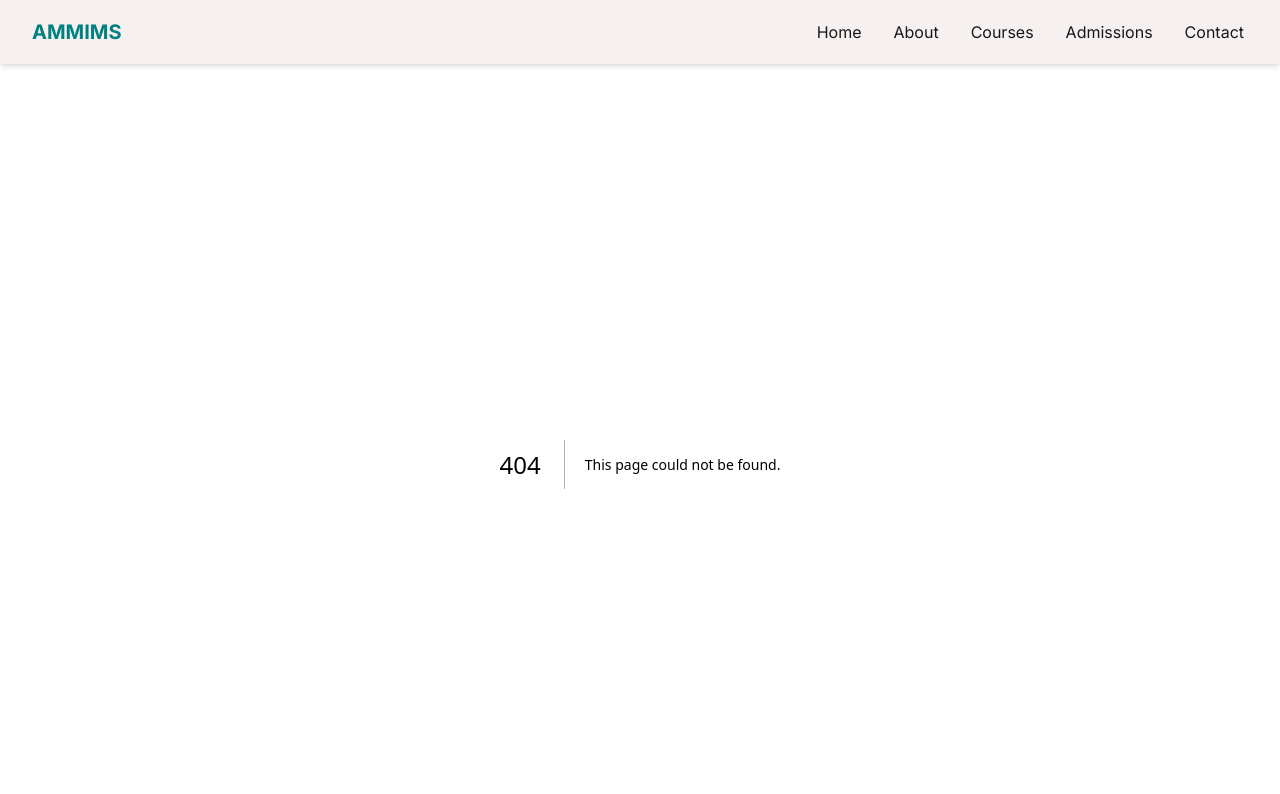
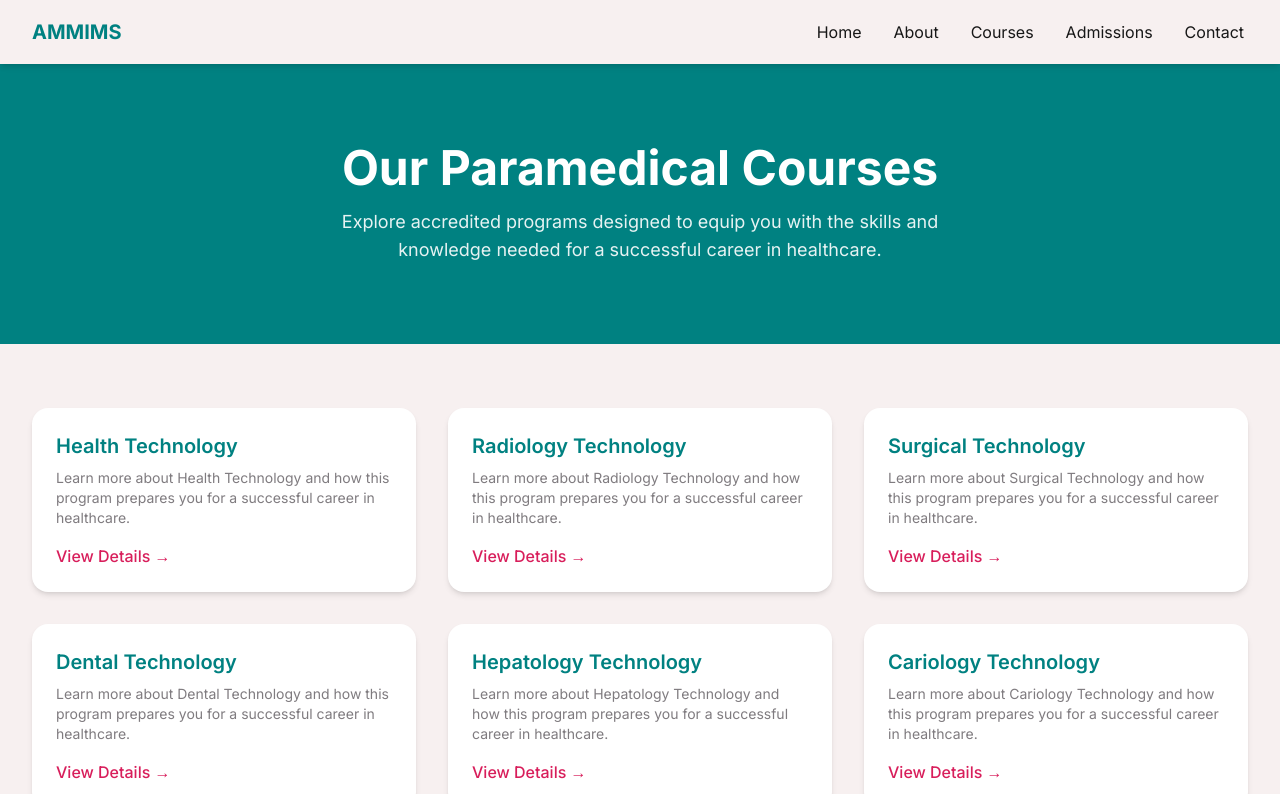
Before and after one commit to asifmanan/ammims-website, a Next.js app: page /courses in a window 1280 px wide. Before the commit this address had no page. Shown: the top 794 px of the page. Built offline with nearby package versions, Linux system fonts and the light colour scheme.

Commit message:
Creates Courses Page and CoursesGrid.

```diff
--- /dev/null
+++ b/src/app/courses/page.tsx
@@ -0,0 +1,24 @@
+import CoursesGrid from "@/components/courses/CoursesGrid";
+
+export const metadata = {
+  title: "Courses | Abdul Manan Memorial Institute of Medical Sciences",
+  description: "Explore the range of paramedical courses offered at AMMIMS.",
+};
+
+export default function CoursesPage() {
+  return (
+    <div>
+      <section className="bg-brand-primary text-white py-20 text-center">
+        <h1 className="text-4xl sm:text-5xl font-bold">
+          Our Paramedical Courses
+        </h1>
+        <p className="mt-4 text-lg text-white/90 max-w-2xl mx-auto">
+          Explore accredited programs designed to equip you with the skills and knowledge
+          needed for a successful career in healthcare.
+        </p>
+      </section>
+
+      <CoursesGrid />
+    </div>
+  );
+}
--- /dev/null
+++ b/src/components/courses/CoursesGrid.tsx
@@ -0,0 +1,40 @@
+import Link from "next/link";
+
+const courses = [
+  { name: "Health Technology", slug: "health-technology" },
+  { name: "Radiology Technology", slug: "radiology-technology" },
+  { name: "Surgical Technology", slug: "surgical-technology" },
+  { name: "Dental Technology", slug: "dental-technology" },
+  { name: "Hepatology Technology", slug: "hepatology-technology" },
+  { name: "Cariology Technology", slug: "cariology-technology" },
+  { name: "Anesthesiology Technology", slug: "anesthesiology-technology" },
+];
+
+export default function CoursesGrid() {
+  return (
+    <section className="py-16 bg-snow">
+      <div className="max-w-7xl mx-auto px-4 sm:px-6 lg:px-8">
+        <div className="grid gap-8 sm:grid-cols-2 lg:grid-cols-3">
+          {courses.map((course) => (
+            <Link
+              key={course.slug}
+              href={`/courses/${course.slug}`}
+              className="block rounded-2xl bg-white p-6 shadow-md hover:shadow-lg hover:scale-[1.02] transition"
+            >
+              <h3 className="text-xl font-semibold text-brand-primary">
+                {course.name}
+              </h3>
+              <p className="mt-2 text-sm text-jet/70">
+                Learn more about {course.name} and how this program prepares you
+                for a successful career in healthcare.
+              </p>
+              <span className="mt-4 inline-block text-raspberry font-medium">
+                View Details →
+              </span>
+            </Link>
+          ))}
+        </div>
+      </div>
+    </section>
+  );
+}
```
